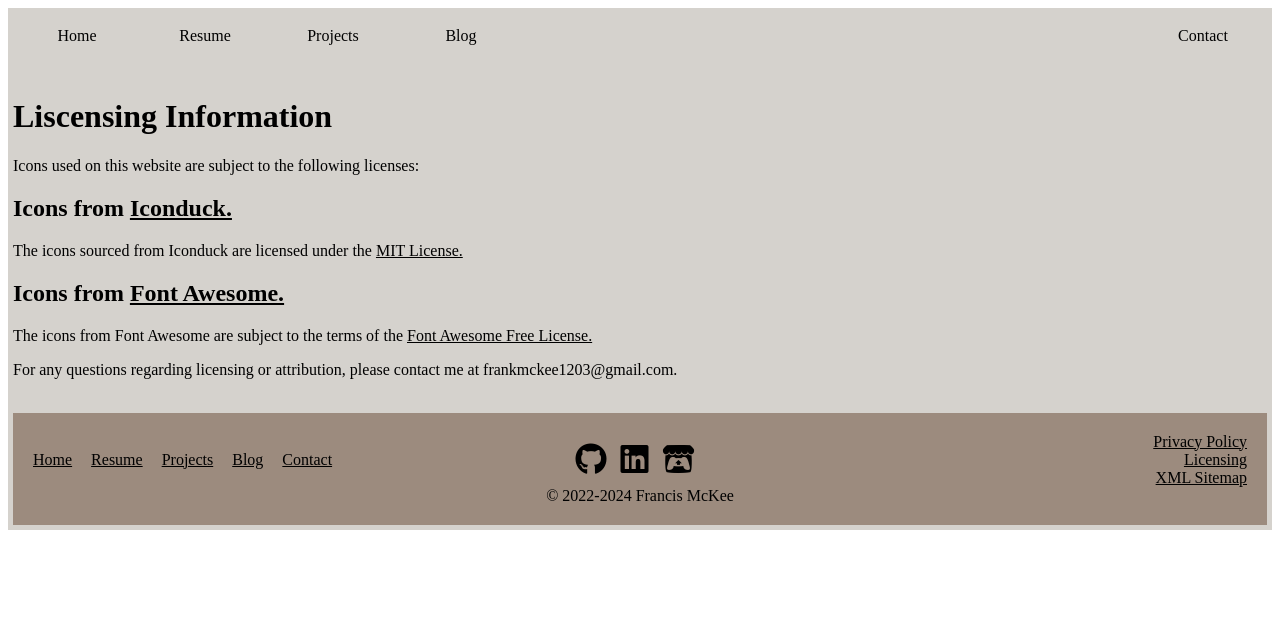
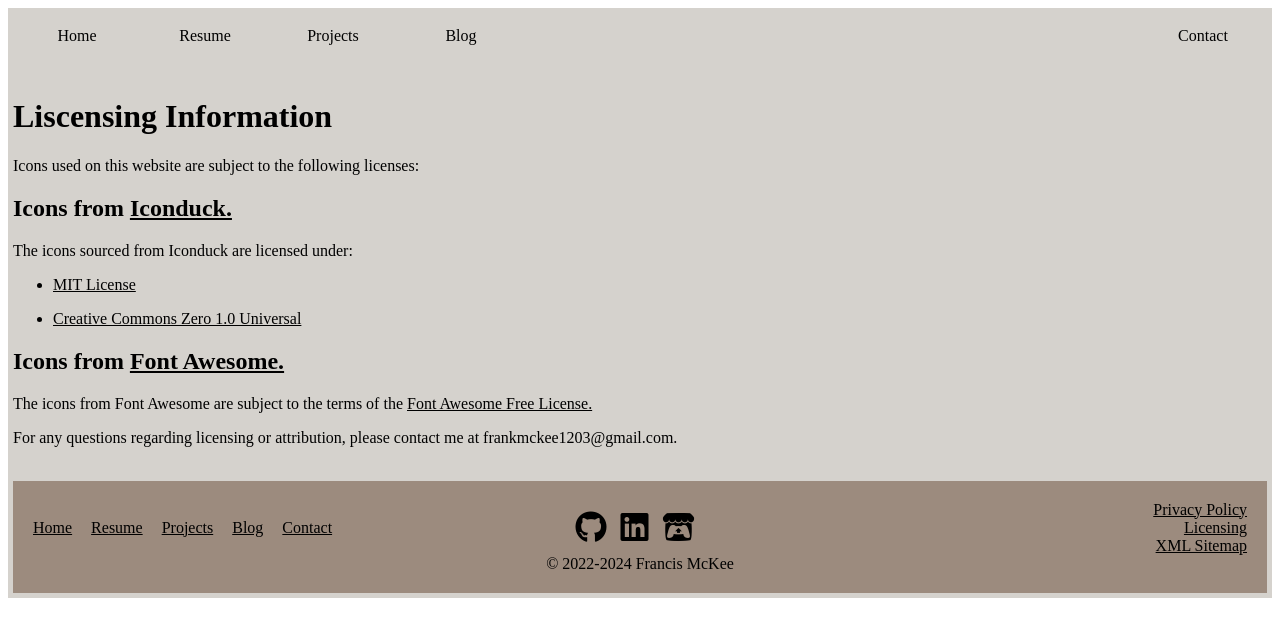
Before and after one commit to Francis-McKee/francis-mckee.github.io, a Jekyll site: the page built from licensing.html, in a window 1280 px wide. Shown: the top 637 px of the page. Built offline with Jekyll 4.4.1, drawn with Linux system fonts in a browser that asks for light colours; nearby versions of some CDN libraries.

Commit message:
CC0 1.0 Universal licensing for Iconduck icons

```diff
--- a/licensing.html
+++ b/licensing.html
@@ -13,10 +13,17 @@ title: Licensing Information
     <p> Icons used on this website are subject to the following licenses: </p>
 
     <h2> Icons from <a href="https://iconduck.com"> Iconduck. </a> </h2>
-    <p> The icons sourced from Iconduck are licensed under the <a href="https://opensource.org/blog/license/mit" target="_blank"> MIT License. </a> </p>
-
+    <p> The icons sourced from Iconduck are licensed under: </p>
+        <ul>
+            <li>
+                <p> <a href="https://opensource.org/blog/license/mit" target="_blank" rel="noopener noreferrer"> MIT License </a> </p>
+            </li>
+            <li>
+                <p> <a href="https://creativecommons.org/publicdomain/zero/1.0/deed.en" target="_blank" rel="noopener noreferrer"> Creative Commons Zero 1.0 Universal </a> </p>
+            </li>
+        </ul>
     <h2> Icons from <a href="https://fontawesome.com"> Font Awesome. </a> </h2>
-    <p> The icons from Font Awesome are subject to the terms of the <a href="https://fontawesome.com/license/free" target="_blank"> Font Awesome Free License. </a> </p>
+    <p> The icons from Font Awesome are subject to the terms of the <a href="https://fontawesome.com/license/free" target="_blank" rel="noopener noreferrer"> Font Awesome Free License. </a> </p>
 
     <!-- Add additional sections for other sets of icons if needed -->
 
```
Also changed, not shown: 1 other file.
